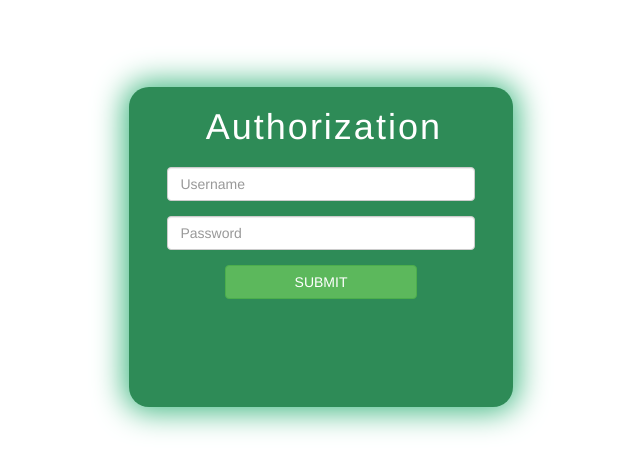
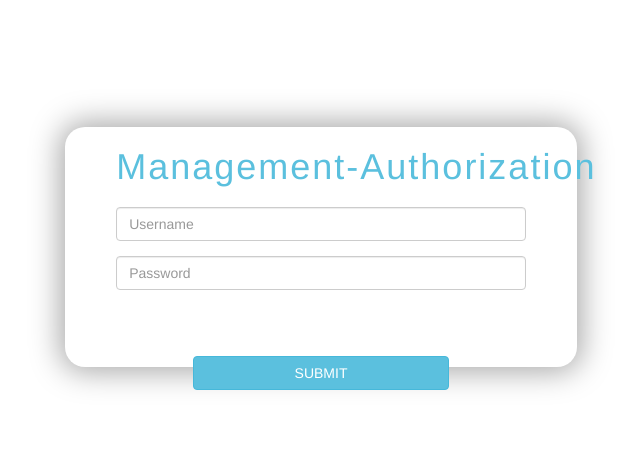
Before and after one commit to fanshuaiko/onlinetest, a Vue app in the folder view/backage/: page /#/ in a window 1280 px wide. Shown: the part 153-626 px from the top of the page, without its empty margins (319-959 px from the left). Built offline with nearby package versions, Linux system fonts and the light colour scheme.

Commit message:
修改登录样式

```diff
--- a/view/backage/src/views/Login.vue
+++ b/view/backage/src/views/Login.vue
@@ -2,7 +2,7 @@
   <div class="app">
     <div class="form">
       <div class="authorization">
-        <h1>Authorization</h1>
+        <h1>Management-Authorization</h1>
       </div>
       <form class="form-content">
         <div class="form-group username">
@@ -13,7 +13,7 @@
           <input type="password" v-model="password" class="form-control" id="exampleInputPassword1"
                  placeholder="Password">
         </div>
-        <button type="submit" class="btn btn-success" v-on:click="submit()">SUBMIT</button>
+        <button type="submit" class="btn btn-info" v-on:click="submit()">SUBMIT</button>
       </form>
     </div>
   </div>
@@ -74,7 +74,7 @@
 
 </script>
 
-<style>
+<style scoped>
   @import "https://cdn.jsdelivr.net/npm/bootstrap@3.3.7/dist/css/bootstrap.min.css";
 
   body {
@@ -82,15 +82,15 @@
   }
 
   .form {
-    background: seagreen;
+    background: white;
     position: absolute;
-    width: 30%;
-    height: 40%;
+    width: 40%;
+    height: 30%;
     left: 50%;
     top: 50%;
     transform: translate(-50%, -50%);
     border-radius: 20px;
-    box-shadow: #42b983 0px 0px 30px 5px;
+    box-shadow: darkgrey 0px 0px 30px 5px;
   }
 
   .authorization {
@@ -99,13 +99,14 @@
     font-weight: bold;
     margin: 15px 0 20px 0;
     letter-spacing: 0.05em;
-    color: white;
-    left: 20%;
+    color: #5bc0de;
+    left: 10%;
     font-weight: 700;
   }
 
-  .btn-success {
+  .btn-info {
     position: relative;
+    margin-top: 10%;
     width: 50%;
     left: 25%;
   }
```
